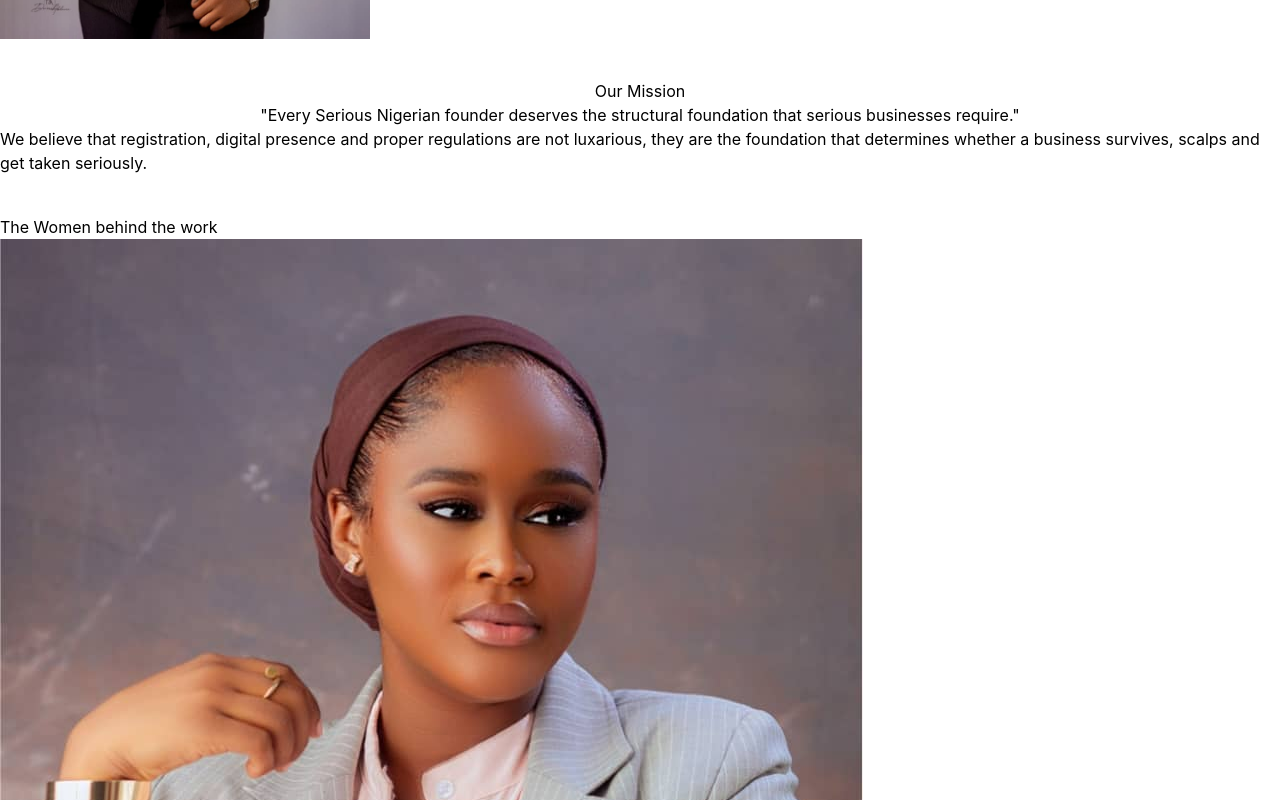
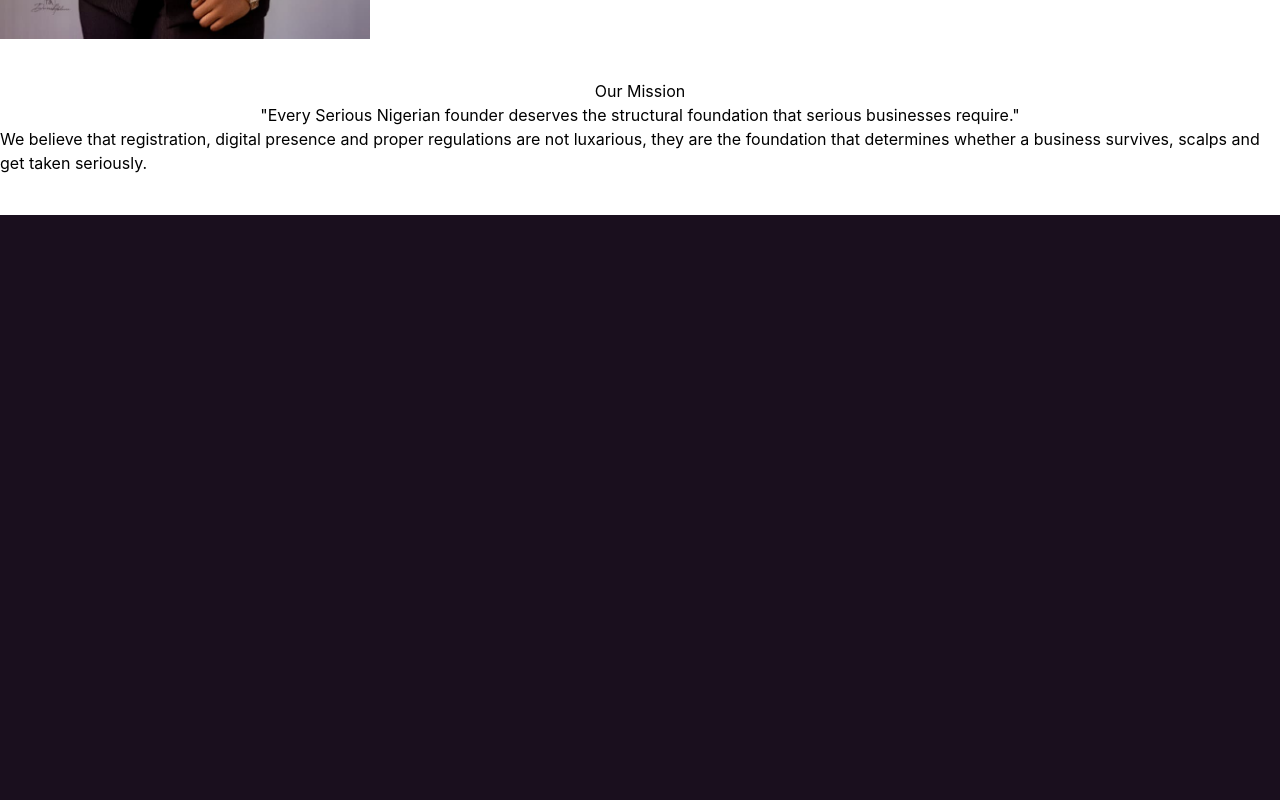
Before and after one commit to Yetty2020/AfriStart, a React (Vite) app: page / in a window 1280 px wide. Shown: the part 1420-2220 px from the top of the page. Built offline with nearby package versions, Linux system fonts and the light colour scheme.

Commit message:
feat(work): implement 3D card layout with floating engine and preserve-3d structures

```diff
--- a/src/index.css
+++ b/src/index.css
@@ -1 +1,22 @@
 @import "tailwindcss";
+
+@theme {
+  --animate-floating: floating 2s ease-in-out infinite;
+
+  /* Formatted correctly for Tailwind v4 engine mapping */
+  --animation-delay-100: 100ms;
+  --animation-delay-200: 2500ms;
+  --animation-delay-300: 5000ms;
+
+  @keyframes floating {
+    0% {
+      transform: translate(-50%, -50%);
+    }
+    50% {
+      transform: translate(-50%, -55%); /* Moves card up vertically */
+    }
+    100% {
+      transform: translate(-50%, -50%);
+    }
+  }
+}
--- a/src/section/Work.tsx
+++ b/src/section/Work.tsx
@@ -3,7 +3,192 @@ import { ProfileData } from "../components/constants/Profile";
 
 function Work() {
   return (
-    <div>
+    <div className="bg-[#1A0F1E] text-amber-200">
+      <section className="hero relative w-100vw h-100svh overflow-hidden">
+        <div className="hero-cards absolute top-[50%] left-[50%] -translate-x-1/2 -translate-y-1/2 w-[35%] flex justify-center gap-10">
+          <div className="card hero-card-1 bg-white origin-top-right z-2 flex-1 relative aspect-5/7 rounded-lg flex flex-col space-between">
+            <div className="card-title w-full flex space-between">
+               <span>Plan</span>
+                    <span>01</span>
+            </div>
+            <div className="card-title w-full flex space-between">
+               <span>Plan</span>
+                    <span>01</span>
+            </div>
+          </div>
+          <div className="card hero-card-2 bg-yellow-200z-1 flex-1 relative aspect-5/7 rounded-lg flex flex-col space-between">
+            <div className="card-title w-full flex space-between">
+               <span>Plan</span>
+                    <span>01</span>
+            </div>
+            <div className="card-title w-full flex space-between">
+               <span>Plan</span>
+                    <span>01</span>
+            </div>
+          </div>
+          <div className="card hero-card-3 bg-blue-200 z-0 flex-1 relative aspect-5/7 rounded-lg flex flex-col space-between">
+            <div className="card-title w-full flex space-between">
+               <span>Plan</span>
+                    <span>01</span>
+            </div>
+            <div className="card-title w-full flex space-between">
+               <span>Plan</span>
+                    <span>01</span>
+            </div>
+          </div>
+        </div>
+
+      </section>
+
+     <section className="cards relative w-full h-screen overflow-hidden p-6 flex justify-center z-10  text-amber-50">
+  <div className="cards-container relative w-[75%] h-full flex justify-center items-center gap-5">
+
+    {/* CARD 1 */}
+    <div className="card flex flex-1 relative aspect-5/7 perspective-1000 transform-[translateX(100%)_translateY(100%)_rotate(-5deg)_scale(0.25)] z-2 opacity-0" id="card-1">
+      <div className="card-wrapper absolute top-1/2 left-1/2 -translate-x-1/2 -translate-y-1/2 w-full h-full animate-floating delay-100 bg-[#F4F1EA] text-[#1A0F1E] rounded-2xl p-6 shadow-2xl border border-white/10">
+      <div className="flip-card-inner relative w-full h-full backface-hidden">
+        <div className="flip-card-front absolute w-full h-full overflow-hidden  transform-3d flex flex-col justify-between items-center">
+          <div className="w-full h-full flex flex-col justify-between">
+          <div className="card-title w-full flex justify-between font-bold">
+            <span>Plan</span>
+            <span>01</span>
+          </div>
+
+
+
+          <div className="card-title w-full flex justify-between text-xs opacity-50 font-mono">
+            <span>AFRISTART</span>
+            <span>©2026</span>
+          </div>
+        </div>
+        </div>
+        <div className="flip-card-back absolute w-full h-full overflow-hidden  transform-3d flex flex-col justify-between items-center rotate-y-180">
+          <div className="w-full h-full flex flex-col justify-between">
+          <div className="card-title w-full flex justify-between font-bold">
+            <span>Plan</span>
+            <span>01</span>
+          </div>
+
+          <div className="card-copy my-4 space-y-1 text-sm opacity-80 w-full h-full flex flex-col gap-2">
+            <p>Wireframes</p>
+            <p>Wireframes</p>
+            <p>Wireframes</p>
+            <p>Wireframes</p>
+            <p>Wireframes</p>
+            <p>Wireframes</p>
+
+          </div>
+
+          <div className="card-title w-full flex justify-between text-xs opacity-50 font-mono">
+            <span>AFRISTART</span>
+            <span>©2026</span>
+          </div>
+        </div>
+        </div>
+      </div>
+
+
+      </div>
+    </div>
+
+    {/* CARD 2 */}
+    <div className="card flex flex-1 relative aspect-5/7 perspective-1000 transform-[translateX(100%)_translateY(100%)_rotate(0deg)_scale(0.25)] z-1 opacity-0" id="card-2">
+      <div className="card-wrapper absolute top-1/2 left-1/2 -translate-x-1/2 -translate-y-1/2 w-full h-full animate-floating delay-200 bg-[#F4F1EA] text-[#1A0F1E] rounded-2xl p-6 shadow-2xl border border-white/10">
+      <div className="flip-card-inner relative w-full h-full backface-hidden">
+        <div className="flip-card-front absolute w-full h-full overflow-hidden  transform-3d flex flex-col justify-between items-center">
+          <div className="w-full h-full flex flex-col justify-between">
+          <div className="card-title w-full flex justify-between font-bold">
+            <span>Plan</span>
+            <span>01</span>
+          </div>
+
+
+
+          <div className="card-title w-full flex justify-between text-xs opacity-50 font-mono">
+            <span>AFRISTART</span>
+            <span>©2026</span>
+          </div>
+        </div>
+        </div>
+        <div className="flip-card-back absolute w-full h-full overflow-hidden  transform-3d flex flex-col justify-between items-center rotate-y-180">
+          <div className="w-full h-full flex flex-col justify-between">
+          <div className="card-title w-full flex justify-between font-bold">
+            <span>Plan</span>
+            <span>01</span>
+          </div>
+
+          <div className="card-copy my-4 space-y-1 text-sm opacity-80 w-full h-full flex flex-col gap-2">
+            <p>Wireframes</p>
+            <p>Wireframes</p>
+            <p>Wireframes</p>
+            <p>Wireframes</p>
+            <p>Wireframes</p>
+            <p>Wireframes</p>
+
+          </div>
+
+          <div className="card-title w-full flex justify-between text-xs opacity-50 font-mono">
+            <span>AFRISTART</span>
+            <span>©2026</span>
+          </div>
+        </div>
+        </div>
+      </div>
+
+
+      </div>
+    </div>
+
+    {/* CARD 3 */}
+    <div className="card flex flex-1 relative aspect-5/7 perspective-1000 transform-[translateX(100%)_translateY(100%)_rotate(-5deg)_scale(0.25)] z-0 opacity-0" id="card-3">
+      <div className="card-wrapper absolute top-1/2 left-1/2 -translate-x-1/2 -translate-y-1/2 w-full h-full animate-floating delay-300 bg-[#F4F1EA] text-[#1A0F1E] rounded-2xl p-6 shadow-2xl border border-white/10">
+      <div className="flip-card-inner relative w-full h-full backface-hidden">
+        <div className="flip-card-front absolute w-full h-full overflow-hidden  transform-3d flex flex-col justify-between items-center">
+          <div className="w-full h-full flex flex-col justify-between">
+          <div className="card-title w-full flex justify-between font-bold">
+            <span>Plan</span>
+            <span>01</span>
+          </div>
+
+
+
+          <div className="card-title w-full flex justify-between text-xs opacity-50 font-mono">
+            <span>AFRISTART</span>
+            <span>©2026</span>
+          </div>
+        </div>
+        </div>
+        <div className="flip-card-back absolute w-full h-full overflow-hidden  transform-3d flex flex-col justify-between items-center rotate-y-180">
+          <div className="w-full h-full flex flex-col justify-between">
+          <div className="card-title w-full flex justify-between font-bold">
+            <span>Plan</span>
+            <span>01</span>
+          </div>
+
+          <div className="card-copy my-4 space-y-1 text-sm opacity-80 w-full h-full flex flex-col gap-2">
+            <p>Wireframes</p>
+            <p>Wireframes</p>
+            <p>Wireframes</p>
+            <p>Wireframes</p>
+            <p>Wireframes</p>
+            <p>Wireframes</p>
+
+          </div>
+
+          <div className="card-title w-full flex justify-between text-xs opacity-50 font-mono">
+            <span>AFRISTART</span>
+            <span>©2026</span>
+          </div>
+        </div>
+        </div>
+      </div>
+
+
+      </div>
+    </div>
+
+  </div>
+</section>
       <h1>The Women behind the work</h1>
       <div>
         {ProfileData.map((member) => (
```
